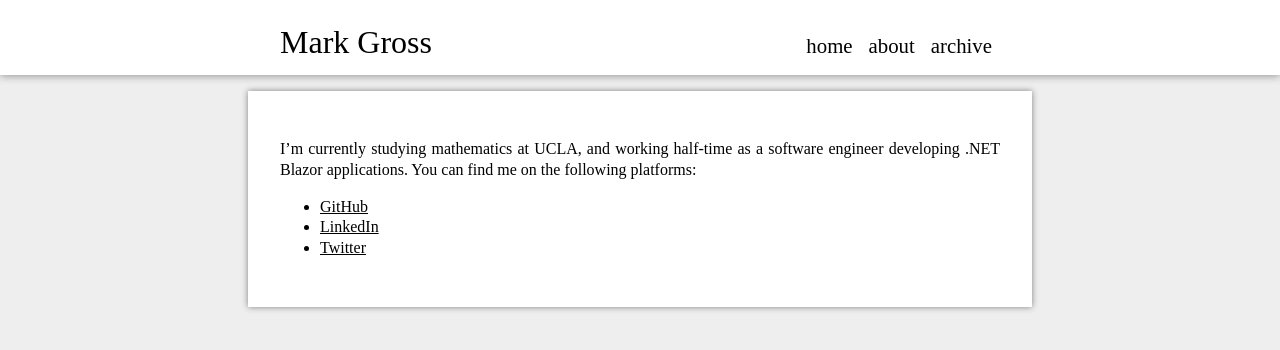
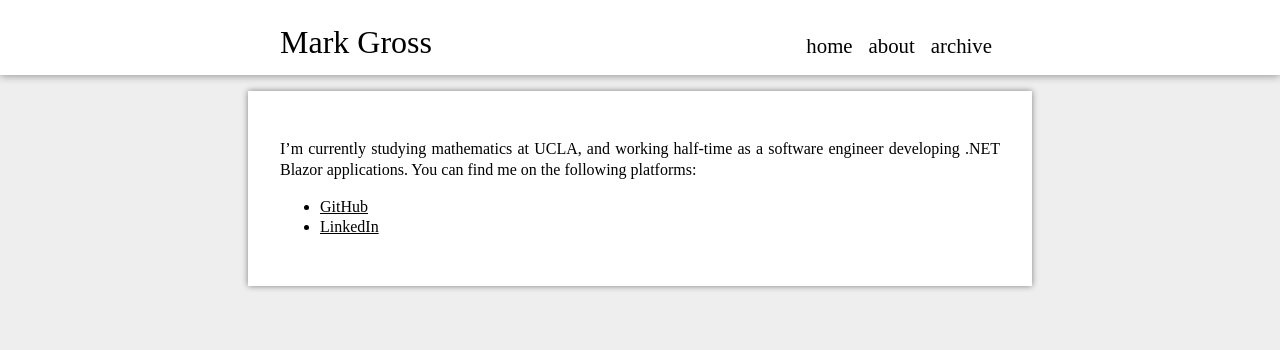
Before and after one commit to MarkusG/markusg.github.io, a Jekyll site: the page built from about.md, in a window 1280 px wide. Shown: the top 350 px of the page. Built offline with Jekyll 4.4.1, drawn with Linux system fonts in a browser that asks for light colours.

Commit message:
Remove Twitter

```diff
--- a/about.md
+++ b/about.md
@@ -10,4 +10,3 @@ platforms:
 
 - [GitHub](https://github.com/MarkusG)
 - [LinkedIn](https://www.linkedin.com/in/mark-gross-a73266173/)
-- [Twitter](https://twitter.com/Mark__Gross)
```
